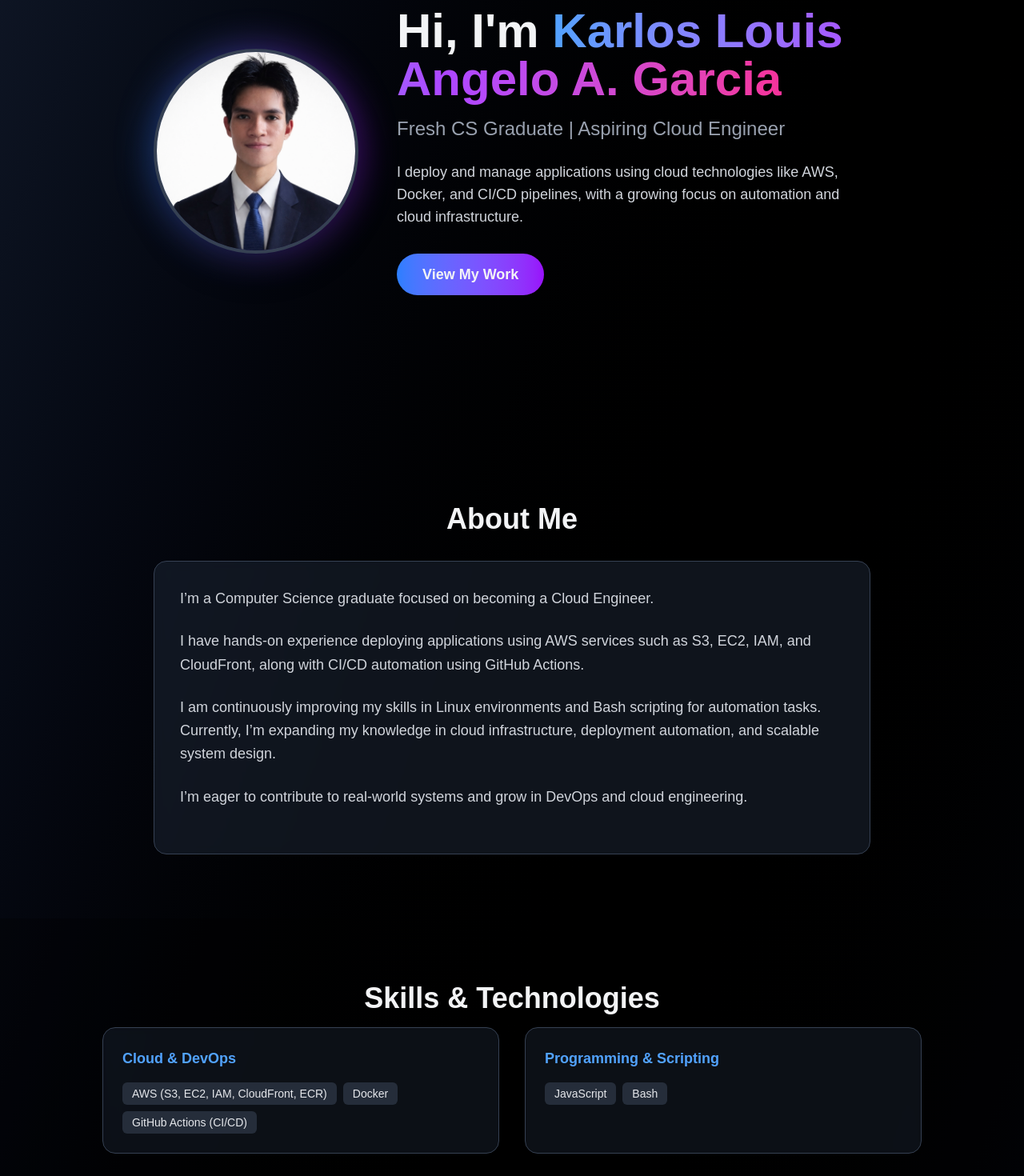
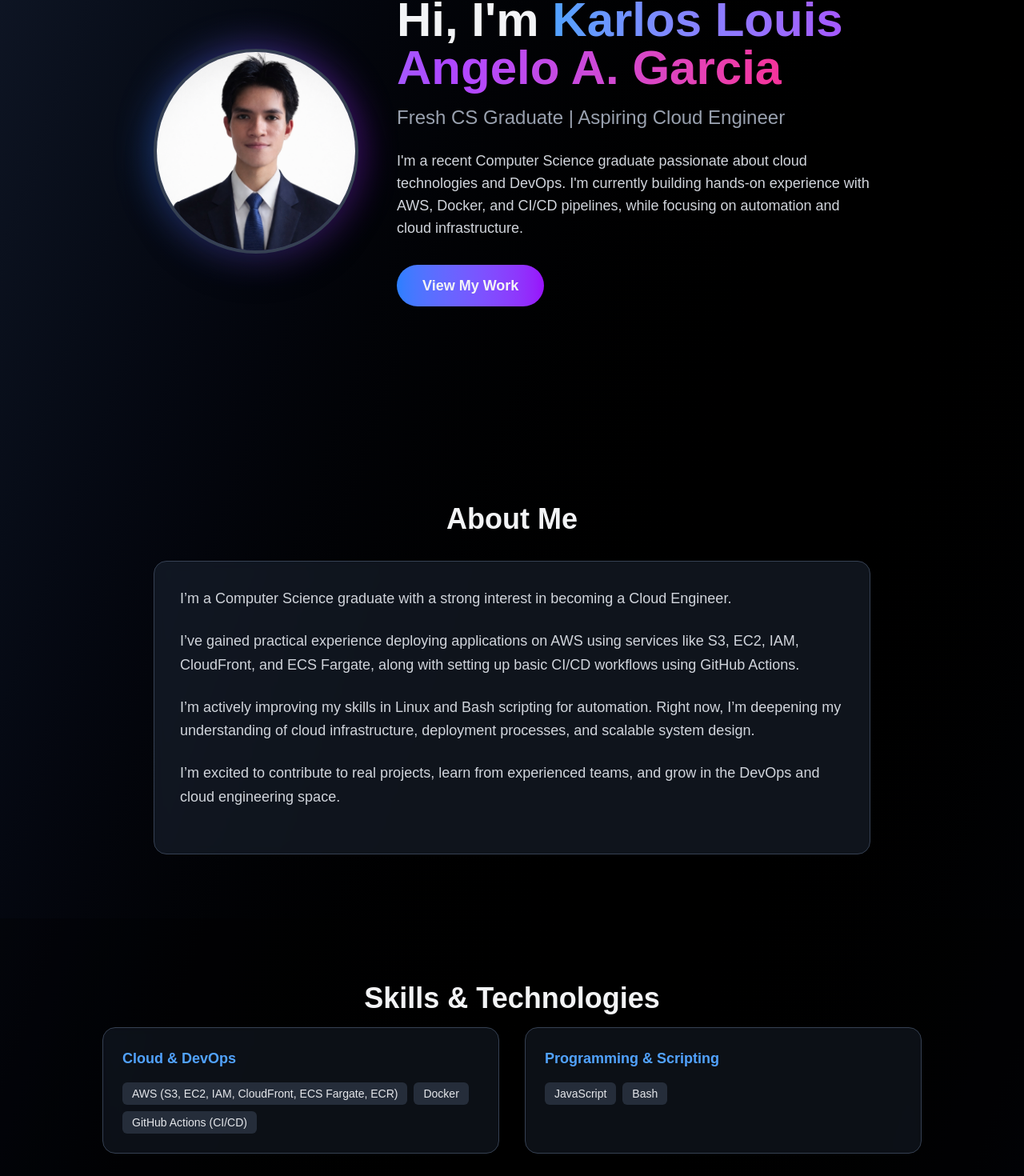
Before and after one commit to Karlos-Garcia/my-portfolio, a Next.js app: page / in a window 1280 px wide. Shown: the part 251-1721 px from the top of the page at 80% size. Built offline with nearby package versions, Linux system fonts and the light colour scheme.

Commit message:
commit the front page latest change

```diff
--- a/app/page.jsx
+++ b/app/page.jsx
@@ -36,7 +36,7 @@ export default function Portfolio() {
     {
       title: "Cloud & DevOps",
       skills: [
-        "AWS (S3, EC2, IAM, CloudFront, ECR)",
+        "AWS (S3, EC2, IAM, CloudFront, ECS Fargate, ECR)",
         "Docker",
         "GitHub Actions (CI/CD)"
       ]
@@ -77,7 +77,7 @@ export default function Portfolio() {
       title: 'FSL Recognition system',
       description: 'A Filipino Sign Language Recognition system. Features include capturing images, importing images, predicting signs of alphabet as well as numbers, and showing their confidence values ',
       tags: ['Python'],
-      link: '',
+      link: 'http://13-211-222-184.nip.io/',
       github: 'https://github.com/Karlos-Garcia/FSL-recognition-project',
     }
   ];
@@ -132,7 +132,7 @@ export default function Portfolio() {
                 Fresh CS Graduate | Aspiring Cloud Engineer
               </p>
               <p className="text-base md:text-lg text-gray-300 mb-8">
-                I deploy and manage applications using cloud technologies like AWS, Docker, and CI/CD pipelines, with a growing focus on automation and cloud infrastructure.
+                I'm a recent Computer Science graduate passionate about cloud technologies and DevOps. I'm currently building hands-on experience with AWS, Docker, and CI/CD pipelines, while focusing on automation and cloud infrastructure.
               </p>
               <button
                 onClick={() => scrollToSection('projects')}
@@ -151,16 +151,16 @@ export default function Portfolio() {
           <h2 className="text-4xl font-bold mb-8 text-center">About Me</h2>
           <div className="bg-gray-800/50 backdrop-blur-sm rounded-2xl p-8 border border-gray-700">
             <p className="text-gray-300 text-lg leading-relaxed mb-6">
-              I’m a Computer Science graduate focused on becoming a Cloud Engineer.
+              I’m a Computer Science graduate with a strong interest in becoming a Cloud Engineer.
             </p>
             <p className="text-gray-300 text-lg leading-relaxed mb-6">
-              I have hands-on experience deploying applications using AWS services such as S3, EC2, IAM, and CloudFront, along with CI/CD automation using GitHub Actions.
+              I’ve gained practical experience deploying applications on AWS using services like S3, EC2, IAM, CloudFront, and ECS Fargate, along with setting up basic CI/CD workflows using GitHub Actions.
             </p>
             <p className="text-gray-300 text-lg leading-relaxed mb-6">
-              I am continuously improving my skills in Linux environments and Bash scripting for automation tasks. Currently, I’m expanding my knowledge in cloud infrastructure, deployment automation, and scalable system design.
+              I’m actively improving my skills in Linux and Bash scripting for automation. Right now, I’m deepening my understanding of cloud infrastructure, deployment processes, and scalable system design.
             </p>
             <p className="text-gray-300 text-lg leading-relaxed mb-6">
-              I’m eager to contribute to real-world systems and grow in DevOps and cloud engineering.
+              I’m excited to contribute to real projects, learn from experienced teams, and grow in the DevOps and cloud engineering space.
             </p>
           </div>
         </div>
```
